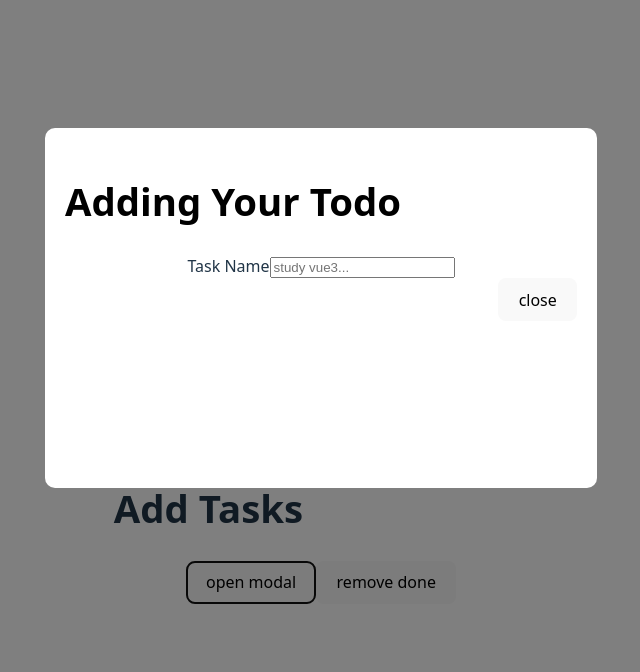
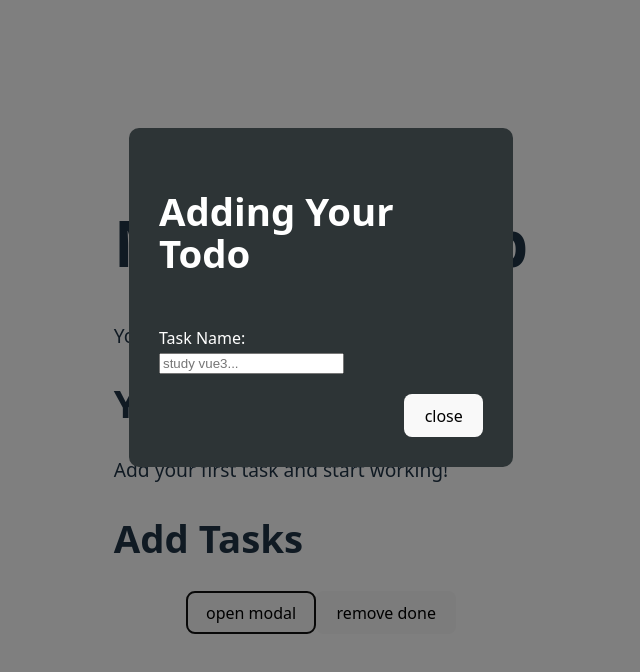
Before and after one commit to abemaru/vue3-practice, a Vue app: page / in a window 1280 px wide. Both pictures are taken after a click on the button "open modal". Shown: the top 672 px of the page, without its empty margins (319-959 px from the left). Built offline with nearby package versions, Linux system fonts and the light colour scheme.

Commit message:
WIP:css周りを整備途中...

```diff
--- a/src/App.vue
+++ b/src/App.vue
@@ -15,16 +15,21 @@ function handleAddTodo(todoContent: string): void {
 </script>
 
 <template>
+  <div class="todo-app">
+    <header class="app-header">
       <h1>
         My ToDo App
       </h1>
       <p>
         You Have {{ tasksLeft }} tasks to do !
       </p>
+    </header>
+    <main class="app-main">
+      <section class="tasks-session">
         <h2>
           Your Tasks
         </h2>
-  <ul>
+        <ul id="task-list" v-if="store.todos.length > 0">
           <li v-for="item of store.todos">
             <input type="checkbox" v-model="item.status" />
             <label for="checkbox">
@@ -32,6 +37,11 @@ function handleAddTodo(todoContent: string): void {
             </label>
           </li>
         </ul>
+        <div v-else>
+          <p>Add your first task and start working!</p>
+        </div>
+      </section>
+      <section class="action-section">
         <h2>
           Add Tasks
         </h2>
@@ -41,7 +51,10 @@ function handleAddTodo(todoContent: string): void {
         <button @click="store.removeDoneTodos()">
           remove done
         </button>
+      </section>
+    </main>
     <AddTodoModal :visible="showModal" @close="showModal = false" @submit="handleAddTodo" />
+  </div>
 </template>
 
 <style scoped>
--- a/src/components/modals/AddTodoModal.vue
+++ b/src/components/modals/AddTodoModal.vue
@@ -38,7 +38,8 @@ function closeModal(): void {
       <section class="modal-body">
         <form @submit.prevent="submit">
           <div class="form-group">
-            <label for="title">Task Name</label>
+            <label for="title">Task Name: </label>
+            <br>
             <input id="title" v-model="todoTitle" type="text" required placeholder="study vue3..." />
           </div>
         </form>
@@ -60,19 +61,34 @@ function closeModal(): void {
   width: 100%;
   height: 100%;
   background: rgba(0, 0, 0, 0.5);
+  align-items: center;
+  justify-content: center;
 }
 
 .modal-contents {
-  background: white;
+  background: #2d3436;
+  text-align: left;
+  color: black;
   margin: 10% auto;
-  padding: 20px;
-  width: 40%;
-  height: 40%;
+  padding: 30px;
+  width: 30%;
+  min-height: 30%;
+  max-height: 80vh;
   border-radius: 10px;
+  color: white;
+  display: flex;
+  flex-direction: column;
+  box-sizing: border-box;
 }
 
 .modal-header {
-  color: black;
+  margin-bottom: 20px;
+}
+
+.modal-body {
+  flex: 1;
+  overflow-y: auto;
+  margin-bottom: 20px;
 }
 
 .modal-footer {
```
Lines whose indentation alone changed are shown as unchanged.
